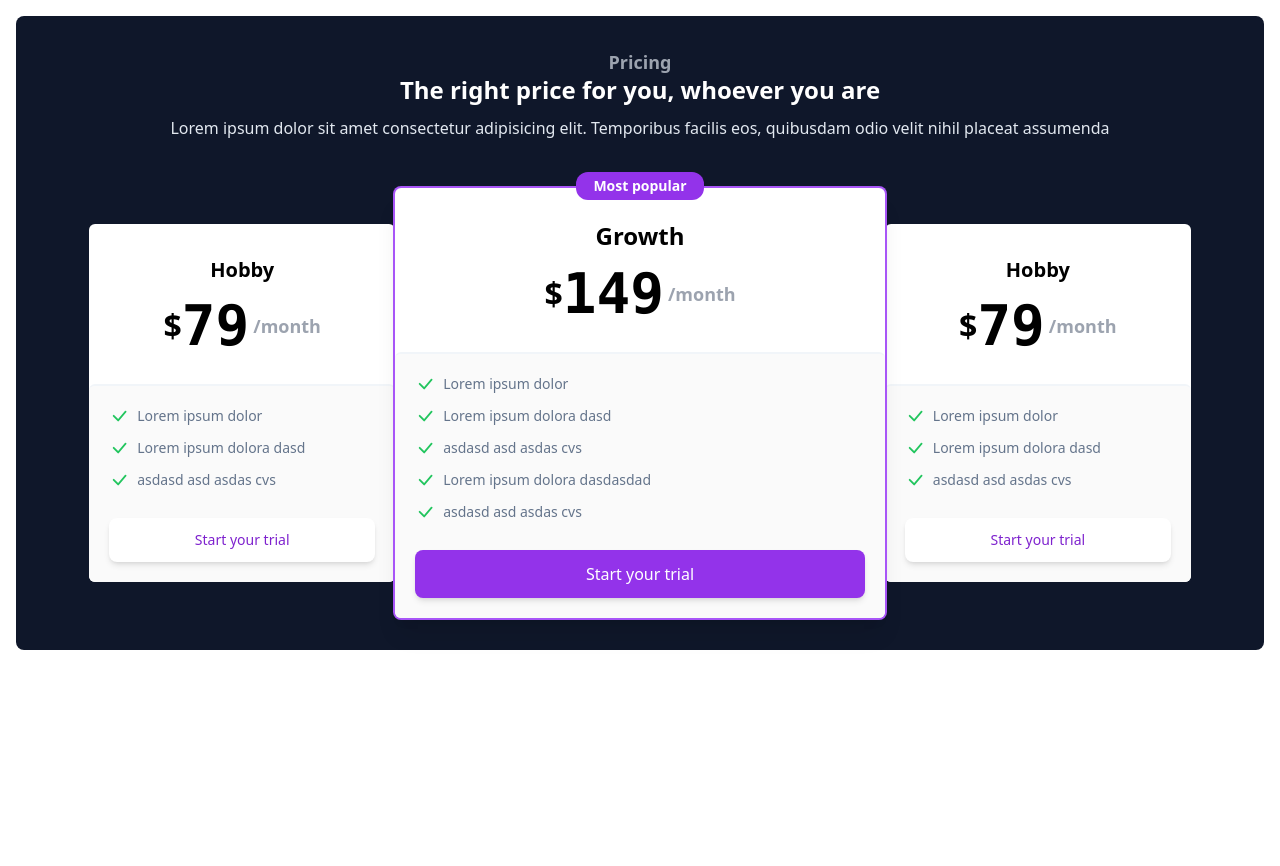
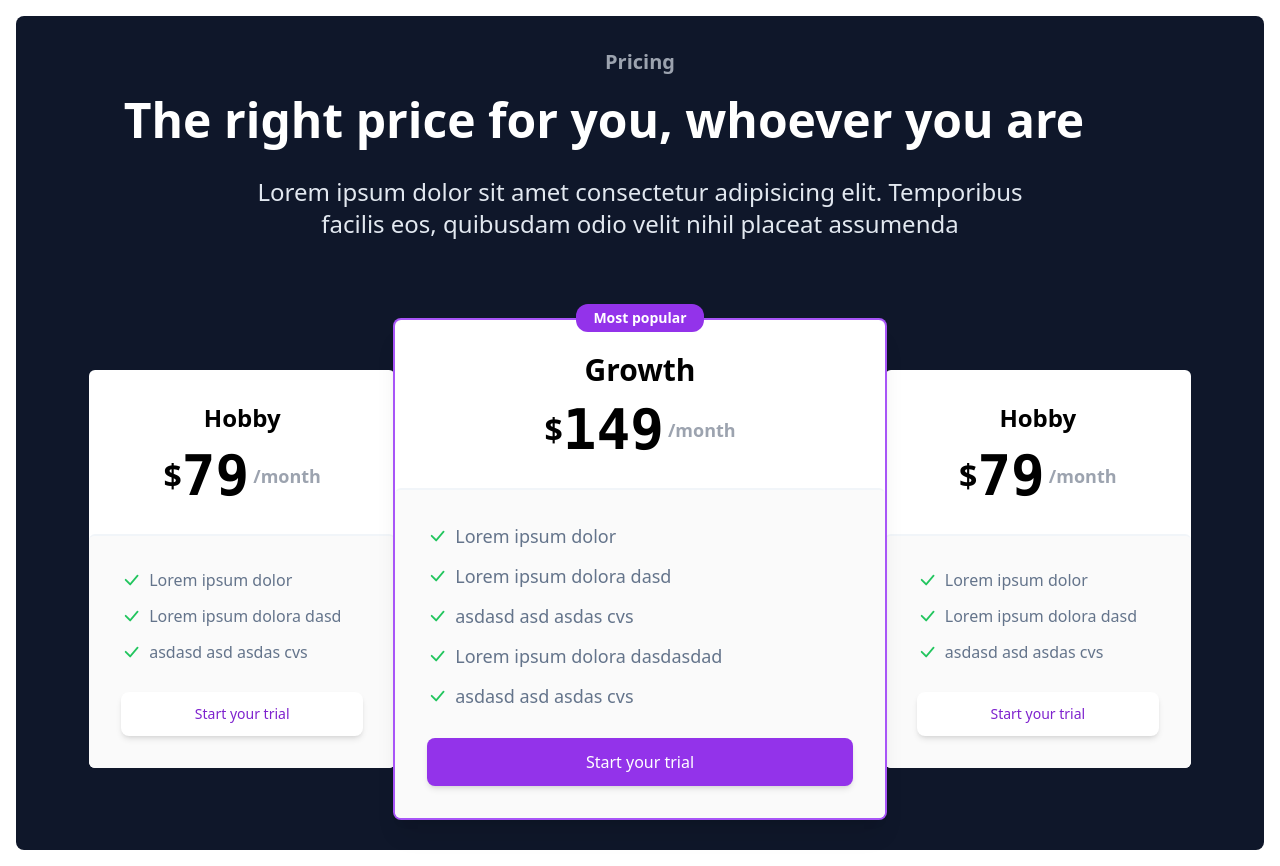
Before and after one commit to amirh4336/tailwindCSS-roocket, a website: page project-1/src/index.html in a window 1280 px wide. Before the commit the page ends 800 px from the top, so only its background shows below. Drawn offline with Linux system fonts and the light colour scheme.

Commit message:
add some small changes

```diff
--- a/project-1/src/index.html
+++ b/project-1/src/index.html
@@ -9,107 +9,107 @@
 </head>
 <body>
     <main class="bg-slate-900 text-white m-4 p-3 rounded-lg ">
-        <div class="title mt-5 mb-12 text-center ">
-            <h3 class="text-gray-400 text-lg font-semibold">Pricing</h3>
-            <h1 class="text-2xl font-bold leading-7 mb-3">The right price for you, whoever you are</h1>
-            <p class="text-slate-200">Lorem ipsum dolor sit amet consectetur adipisicing elit. Temporibus facilis eos, quibusdam odio velit nihil placeat assumenda</p>
+        <div class="title mt-5 mb-12 text-center md:mb-20">
+            <h3 class="text-gray-400 text-lg sm:text-xl font-semibold">Pricing</h3>
+            <h1 class="text-2xl sm:text-5xl max-w-6xl font-bold leading-7 mb-3 md:py-5">The right price for you, whoever you are</h1>
+            <p class="text-slate-200 sm:text-2xl max-w-3xl mx-auto">Lorem ipsum dolor sit amet consectetur adipisicing elit. Temporibus facilis eos, quibusdam odio velit nihil placeat assumenda</p>
         </div>
-        <div class="table w-full tablet:flex tablet:justify-center tablet:items-center">
-            <div class="card bg-white text-black rounded-md text-center mb-8 tablet:mb-5 tablet:w-1/4">
+        <div class="table w-full md:flex md:justify-center md:items-center">
+            <div class="card bg-white text-black rounded-md text-center mb-8 md:mb-5 md:w-1/4">
                 <div class="card-header font-semibold pt-8 pb-4">
-                    <h3 class="text-xl">Hobby</h3>
+                    <h3 class="text-xl sm:text-2xl">Hobby</h3>
                     <h2 class="flex justify-center items-center"><span class="text-[2rem]">$</span><span class="text-[3.5rem] font-bold font-mono">79</span><span class="ml-1 text-lg text-gray-400">/month</span></h2>
                 </div>
-                <div class="card-body p-5 rounded-md bg-zinc-50 border-t-2 border-slate-100">
+                <div class="card-body p-5 lg:p-8 rounded-md bg-zinc-50 border-t-2 border-slate-100">
                     <ul>
                         <li class="flex items-center mb-3">
                             <svg class="bi bi-check-lg w-5 h-5 text-green-500" xmlns="http://www.w3.org/2000/svg" fill="currentColor" viewBox="0 0 16 16">
                             <path d="M12.736 3.97a.733.733 0 0 1 1.047 0c.286.289.29.756.01 1.05L7.88 12.01a.733.733 0 0 1-1.065.02L3.217 8.384a.757.757 0 0 1 0-1.06.733.733 0 0 1 1.047 0l3.052 3.093 5.4-6.425a.247.247 0 0 1 .02-.022Z"/>
                             </svg>
-                            <p class="ml-2 text-sm text-slate-500 font-normal">Lorem ipsum dolor</p>
+                            <p class="ml-2 text-sm sm:text-base text-slate-500 font-normal">Lorem ipsum dolor</p>
                         </li>
                         <li class="flex items-center mb-3">
                             <svg class="bi bi-check-lg w-5 h-5 text-green-500" xmlns="http://www.w3.org/2000/svg" fill="currentColor" viewBox="0 0 16 16">
                             <path d="M12.736 3.97a.733.733 0 0 1 1.047 0c.286.289.29.756.01 1.05L7.88 12.01a.733.733 0 0 1-1.065.02L3.217 8.384a.757.757 0 0 1 0-1.06.733.733 0 0 1 1.047 0l3.052 3.093 5.4-6.425a.247.247 0 0 1 .02-.022Z"/>
                             </svg>
-                            <p class="ml-2 text-sm text-slate-500 font-normal">Lorem ipsum dolora dasd</p>
+                            <p class="ml-2 text-sm sm:text-base text-slate-500 font-normal">Lorem ipsum dolora dasd</p>
                         </li>
                         <li class="flex items-center mb-3">
                             <svg class="bi bi-check-lg w-5 h-5 text-green-500" xmlns="http://www.w3.org/2000/svg" fill="currentColor" viewBox="0 0 16 16">
                             <path d="M12.736 3.97a.733.733 0 0 1 1.047 0c.286.289.29.756.01 1.05L7.88 12.01a.733.733 0 0 1-1.065.02L3.217 8.384a.757.757 0 0 1 0-1.06.733.733 0 0 1 1.047 0l3.052 3.093 5.4-6.425a.247.247 0 0 1 .02-.022Z"/>
                             </svg>
-                            <p class="ml-2 text-sm text-slate-500 font-normal">asdasd  asd  asdas cvs</p>
+                            <p class="ml-2 text-sm sm:text-base text-slate-500 font-normal">asdasd  asd  asdas cvs</p>
                         </li>
                     </ul>
                     <button class="bg-white rounded-lg mt-4 w-full py-3 text-sm text-purple-700 font-sans shadow-md" type="button">Start your trial</button>
                 </div>
             </div>
-            <div class="card bg-white relative text-black rounded-md text-center tablet:w-2/5 tablet:shadow-xl mb-5 ring-purple-500 ring-2">
+            <div class="card bg-white relative z-10 text-black rounded-md text-center md:w-2/5 md:shadow-xl mb-5 ring-purple-500 ring-2">
                 <div class="card-header font-semibold pt-8 pb-4">
                     <p class=" absolute text-sm inset-x-0 top-0 -mt-4 text-white bg-purple-600 w-[8rem] mx-auto p-1 rounded-xl ">Most popular</p>
-                    <h3 class="text-2xl font-bold">Growth</h3>
+                    <h3 class="text-2xl sm:text-3xl font-bold">Growth</h3>
                     <h2 class="flex justify-center items-center"><span class="text-[2rem]">$</span><span class="text-[3.5rem] font-bold font-mono">149</span><span class="ml-1 text-lg text-gray-400">/month</span></h2>
                 </div>
-                <div class="card-body p-5 rounded-md bg-zinc-50 border-t-2 border-slate-100">
+                <div class="card-body p-5 lg:p-8 rounded-md bg-zinc-50 border-t-2 border-slate-100">
                     <ul>
                         <li class="flex items-center mb-3">
                             <svg class="bi bi-check-lg w-5 h-5 text-green-500" xmlns="http://www.w3.org/2000/svg" fill="currentColor" viewBox="0 0 16 16">
                             <path d="M12.736 3.97a.733.733 0 0 1 1.047 0c.286.289.29.756.01 1.05L7.88 12.01a.733.733 0 0 1-1.065.02L3.217 8.384a.757.757 0 0 1 0-1.06.733.733 0 0 1 1.047 0l3.052 3.093 5.4-6.425a.247.247 0 0 1 .02-.022Z"/>
                             </svg>
-                            <p class="ml-2 text-sm text-slate-500 font-normal">Lorem ipsum dolor</p>
+                            <p class="ml-2 text-sm sm:text-lg text-slate-500 font-normal">Lorem ipsum dolor</p>
                         </li>
                         <li class="flex items-center mb-3">
                             <svg class="bi bi-check-lg w-5 h-5 text-green-500" xmlns="http://www.w3.org/2000/svg" fill="currentColor" viewBox="0 0 16 16">
                             <path d="M12.736 3.97a.733.733 0 0 1 1.047 0c.286.289.29.756.01 1.05L7.88 12.01a.733.733 0 0 1-1.065.02L3.217 8.384a.757.757 0 0 1 0-1.06.733.733 0 0 1 1.047 0l3.052 3.093 5.4-6.425a.247.247 0 0 1 .02-.022Z"/>
                             </svg>
-                            <p class="ml-2 text-sm text-slate-500 font-normal">Lorem ipsum dolora dasd</p>
+                            <p class="ml-2 text-sm sm:text-lg text-slate-500 font-normal">Lorem ipsum dolora dasd</p>
                         </li>
                         <li class="flex items-center mb-3">
                             <svg class="bi bi-check-lg w-5 h-5 text-green-500" xmlns="http://www.w3.org/2000/svg" fill="currentColor" viewBox="0 0 16 16">
                             <path d="M12.736 3.97a.733.733 0 0 1 1.047 0c.286.289.29.756.01 1.05L7.88 12.01a.733.733 0 0 1-1.065.02L3.217 8.384a.757.757 0 0 1 0-1.06.733.733 0 0 1 1.047 0l3.052 3.093 5.4-6.425a.247.247 0 0 1 .02-.022Z"/>
                             </svg>
-                            <p class="ml-2 text-sm text-slate-500 font-normal">asdasd  asd  asdas cvs</p>
+                            <p class="ml-2 text-sm sm:text-lg text-slate-500 font-normal">asdasd  asd  asdas cvs</p>
                         </li>
                         <li class="flex items-center mb-3">
                             <svg class="bi bi-check-lg w-5 h-5 text-green-500" xmlns="http://www.w3.org/2000/svg" fill="currentColor" viewBox="0 0 16 16">
                             <path d="M12.736 3.97a.733.733 0 0 1 1.047 0c.286.289.29.756.01 1.05L7.88 12.01a.733.733 0 0 1-1.065.02L3.217 8.384a.757.757 0 0 1 0-1.06.733.733 0 0 1 1.047 0l3.052 3.093 5.4-6.425a.247.247 0 0 1 .02-.022Z"/>
                             </svg>
-                            <p class="ml-2 text-sm text-slate-500 font-normal">Lorem ipsum dolora dasdasdad </p>
+                            <p class="ml-2 text-sm sm:text-lg text-slate-500 font-normal">Lorem ipsum dolora dasdasdad </p>
                         </li>
                         <li class="flex items-center mb-3">
                             <svg class="bi bi-check-lg w-5 h-5 text-green-500" xmlns="http://www.w3.org/2000/svg" fill="currentColor" viewBox="0 0 16 16">
                             <path d="M12.736 3.97a.733.733 0 0 1 1.047 0c.286.289.29.756.01 1.05L7.88 12.01a.733.733 0 0 1-1.065.02L3.217 8.384a.757.757 0 0 1 0-1.06.733.733 0 0 1 1.047 0l3.052 3.093 5.4-6.425a.247.247 0 0 1 .02-.022Z"/>
                             </svg>
-                            <p class="ml-2 text-sm text-slate-500 font-normal">asdasd  asd  asdas cvs</p>
+                            <p class="ml-2 text-sm sm:text-lg text-slate-500 font-normal">asdasd  asd  asdas cvs</p>
                         </li>
                     </ul>
                     <button class="bg-purple-600 rounded-lg mt-4 w-full py-3  text-white font-sans shadow-md" type="button">Start your trial</button>
                 </div>
             </div>
-            <div class="card bg-white text-black rounded-md text-center mb-5 tablet:w-1/4">
+            <div class="card bg-white text-black rounded-md text-center mb-5 md:w-1/4">
                 <div class="card-header font-semibold pt-8 pb-4">
-                    <h3 class="text-xl">Hobby</h3>
+                    <h3 class="text-xl sm:text-2xl">Hobby</h3>
                     <h2 class="flex justify-center items-center"><span class="text-[2rem]">$</span><span class="text-[3.5rem] font-bold font-mono">79</span><span class="ml-1 text-lg text-gray-400">/month</span></h2>
                 </div>
-                <div class="card-body p-5 rounded-md bg-zinc-50 border-t-2 border-slate-100">
+                <div class="card-body p-5 lg:p-8 rounded-md bg-zinc-50 border-t-2 border-slate-100">
                     <ul>
                         <li class="flex items-center mb-3">
                             <svg class="bi bi-check-lg w-5 h-5 text-green-500" xmlns="http://www.w3.org/2000/svg" fill="currentColor" viewBox="0 0 16 16">
                             <path d="M12.736 3.97a.733.733 0 0 1 1.047 0c.286.289.29.756.01 1.05L7.88 12.01a.733.733 0 0 1-1.065.02L3.217 8.384a.757.757 0 0 1 0-1.06.733.733 0 0 1 1.047 0l3.052 3.093 5.4-6.425a.247.247 0 0 1 .02-.022Z"/>
                             </svg>
-                            <p class="ml-2 text-sm text-slate-500 font-normal">Lorem ipsum dolor</p>
+                            <p class="ml-2 text-sm sm:text-base text-slate-500 font-normal">Lorem ipsum dolor</p>
                         </li>
                         <li class="flex items-center mb-3">
                             <svg class="bi bi-check-lg w-5 h-5 text-green-500" xmlns="http://www.w3.org/2000/svg" fill="currentColor" viewBox="0 0 16 16">
                             <path d="M12.736 3.97a.733.733 0 0 1 1.047 0c.286.289.29.756.01 1.05L7.88 12.01a.733.733 0 0 1-1.065.02L3.217 8.384a.757.757 0 0 1 0-1.06.733.733 0 0 1 1.047 0l3.052 3.093 5.4-6.425a.247.247 0 0 1 .02-.022Z"/>
                             </svg>
-                            <p class="ml-2 text-sm text-slate-500 font-normal">Lorem ipsum dolora dasd</p>
+                            <p class="ml-2 text-sm sm:text-base text-slate-500 font-normal">Lorem ipsum dolora dasd</p>
                         </li>
                         <li class="flex items-center mb-3">
                             <svg class="bi bi-check-lg w-5 h-5 text-green-500" xmlns="http://www.w3.org/2000/svg" fill="currentColor" viewBox="0 0 16 16">
                             <path d="M12.736 3.97a.733.733 0 0 1 1.047 0c.286.289.29.756.01 1.05L7.88 12.01a.733.733 0 0 1-1.065.02L3.217 8.384a.757.757 0 0 1 0-1.06.733.733 0 0 1 1.047 0l3.052 3.093 5.4-6.425a.247.247 0 0 1 .02-.022Z"/>
                             </svg>
-                            <p class="ml-2 text-sm text-slate-500 font-normal">asdasd  asd  asdas cvs</p>
+                            <p class="ml-2 text-sm sm:text-base text-slate-500 font-normal">asdasd  asd  asdas cvs</p>
                         </li>
                     </ul>
                     <button class="bg-white rounded-lg mt-4 w-full py-3 text-sm text-purple-700 font-sans shadow-md" type="button">Start your trial</button>
```
Also changed, not shown: project-1/src/css/main.css.
